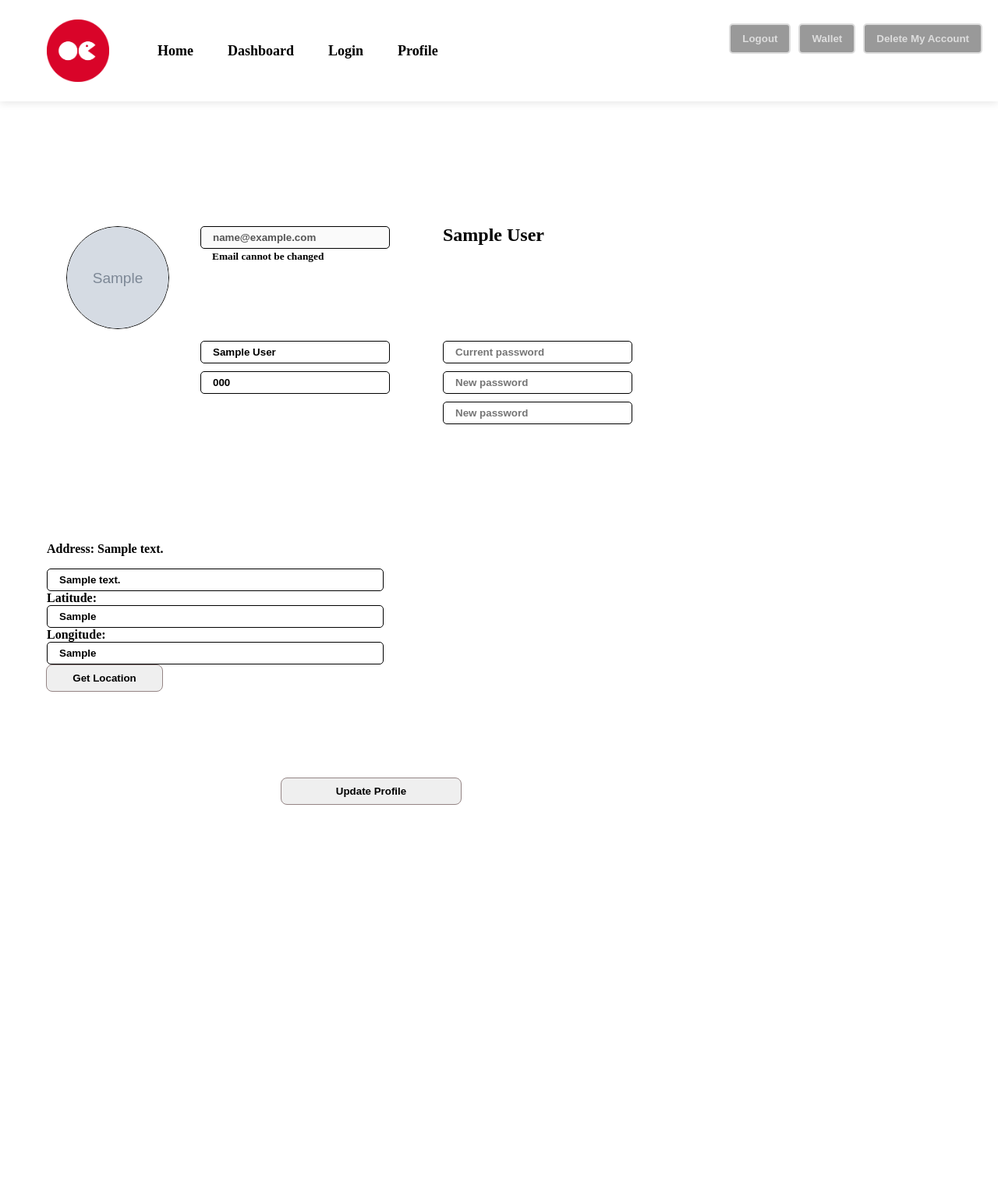
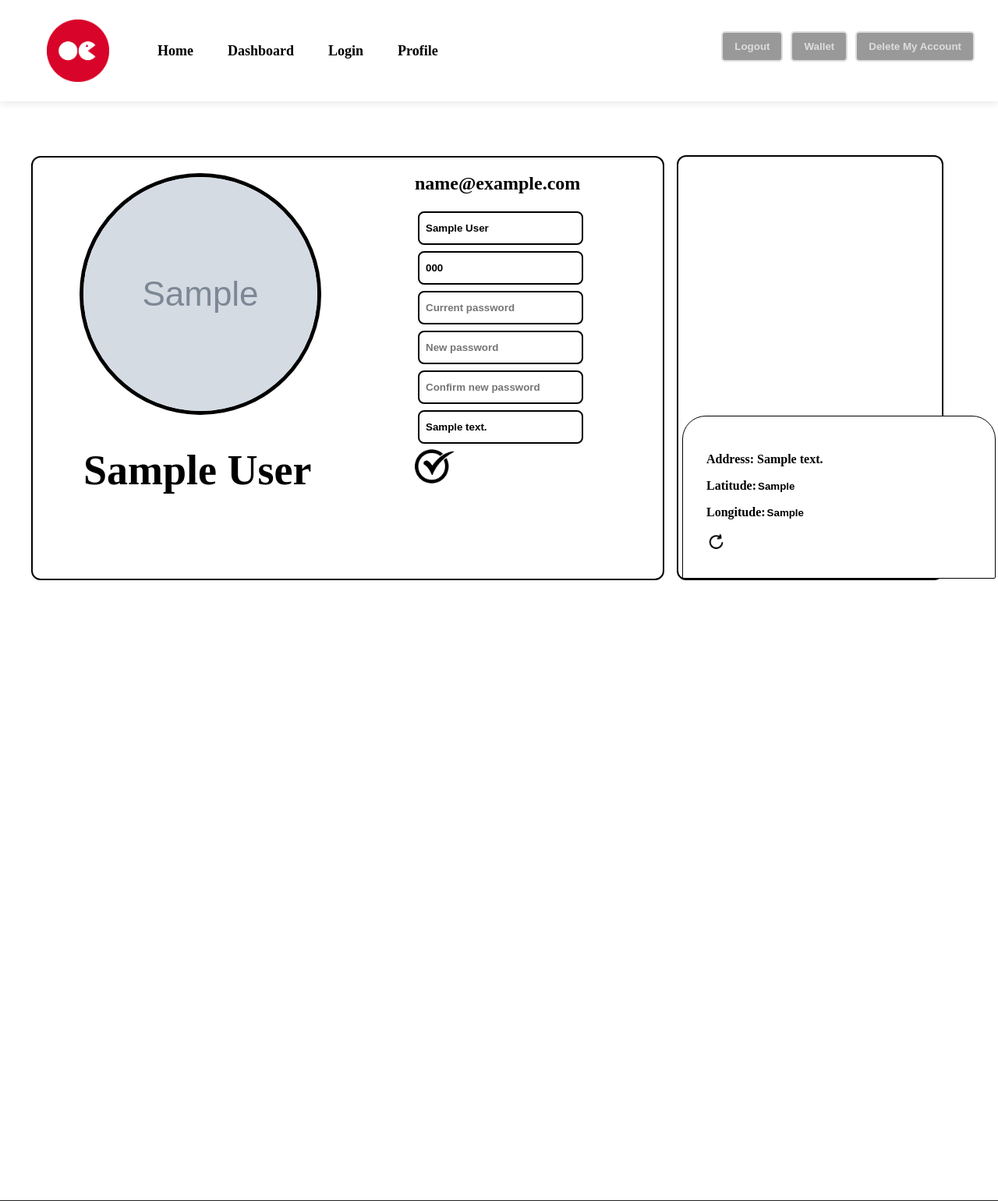
Before and after one commit to rajan083/HomeKitchen, a Flask app: page /profile in a window 1280 px wide. Shown: the top 1540 px of the page at 78% size. Run offline with Flask 3, Linux system fonts and the light colour scheme; the visitor is signed in with stand-in values (Sample User, id 1); tables that the repository leaves empty hold one stand-in row (values such as "Sample post"); grey boxes marked "Sample" are stand-in pictures; some libraries are stand-ins or nearby versions.

Commit message:
Add new PNG images for options and refresh functionality
- Added option.png to the static/images directory.
- Added refresh.png to the static/images directory.

```diff
--- a/static/style/style.css
+++ b/static/style/style.css
@@ -766,12 +766,9 @@ nav ul li a:active {
 
 .item-container {
     display: flex;
-    flex-wrap: wrap;
-    gap: 50px; /* Existing gap between rows and columns */
-    max-height: 600px;
+    gap: 50px;
     margin: 20px 150px;
     overflow: hidden;
-    border-radius: 10px;
 }
 
 .item-card {
@@ -1666,101 +1663,115 @@ footer {
     z-index: 10;
 }
 
-.profile-container{
-    display: flex;
-    margin: 10px;
+.profile-container {
+    display: flex;
+    margin: 20px;
     padding: 50px;
+    gap: 20px;
+}
+
+.without-lc-card {
+    border: 2px solid #000;
+    width: 70%;
+    height: 500px;
+    display: flex;
+    gap: 80px;
+    flex-wrap: wrap;
+    padding: 20px 5px;
+    left: -30px;
+    position: relative;
+    border-radius: 12px;
+}
+
+.location-card {
+    border: 2px solid #000;
+    position: relative;
+    top: -545px;
+    width: 30%;
+    height: 545px;
     justify-content: center;
-    gap: 20px;
-}
-.data{
-    display: flex;
-    flex-wrap: wrap;
-    gap: 50px;
-}
-.cred{
-    margin-top: 100px;
+    align-items: center;
+    padding: 2px 10px;
+    box-sizing: border-box;
+    border-radius: 12px;
+    justify-self: end;
+
+}
+.profile-data{
+    position: relative;
+    right: -80px;
+}
+
+.profile-image-name-container{
+    position: relative;
+    top: -100px;
+    right: -30px;
     display: flex;
     flex-direction: column;
-    gap: 100px;
-}
-.unchangeable, .changeable{
-    display: flex;
-    flex-wrap: wrap;
-    gap: 100px;
-
-}
-.sub-change{
-    display: flex;
-    flex-direction: column;
-    gap: 10px;
-}
-.address{
-    display: flex;
-    flex-direction: column;
-    justify-content: flex-end;
-    margin-top: 85px;
-}
-.address input, .changeable input,
-.unchangeable input, .sub-change input{
-    font-weight: bold;
-    transition:
-        transform 0.3s ease,
-        box-shadow 0.3s ease,
-        z-index 0.3s ease;
-    position: relative;
-    z-index: 1;
-}
-.map{
-    transition:
-        transform 0.3s ease,
-        box-shadow 0.3s ease,
-        z-index 0.3s ease;
-    position: relative;
-    z-index: 1;
-}
-.map:hover{
-    transform: scale(1.05) translateY(-5px);
-    box-shadow: 4px 4px 15px rgba(0, 0, 0, 0.4);
-    z-index: 10;
-}
-
-.unchangeable input:hover, .unchangeable input:active,
-.changeable input:hover, .changeable input:active,
-.sub-change input:hover, .sub-change input:active,
-.address input:hover, .address input:active{
-    transform: scale(1.05) translateY(-5px);
-    box-shadow: 4px 4px 15px rgba(0, 0, 0, 0.4);
-    z-index: 10;
-}
-.data input{
-    width: 100%;
-    height: auto;
-    border: 0.5px #000000 solid;
-    border-radius: 5px;
-    padding: 6px 15px;
-}
-.profile button{
-    font-weight: bold;
-    width: 20%;
+    align-items: flex-start;
+}
+.profile-data{
+    position: relative;
+    width: 30%;
+}
+.profile-data input{
+    margin: 4px;
+    padding: 2px 8px;
+    width: 80%;
     height: 35px;
-    border: 0.2px solid #958585;
-    border-radius: 8px;
-    transition:
-        transform 0.3s ease,
-        box-shadow 0.3s ease,
-        z-index 0.3s ease;
-    position: relative;
-    z-index: 1;
-}
-.profile button:hover, .profile button:active{
-    background-color: #d9d9d9;
-    border: 0.2px solid #000000;
-    color: #000000;
-    transform: scale(1.05) translateY(-5px);
-    box-shadow: 4px 4px 15px rgba(0, 0, 0, 0.4);
-    z-index: 10;
-}
+    border: 2px solid #000;
+    border-radius: 8px;
+    font-weight: bold;
+}
+
+.location-card-data {
+    width: 340px;
+    position: relative;
+    top: -70px;
+    left: -5px;
+    padding: 30px;
+    background: #fff;
+    border-radius: 30px 30px 2px 2px;
+    border: 1px solid #000;
+}
+
+.location-card-data input.lat-lng-input {
+    background: transparent;
+    border: none;
+    color: #000;
+    font-weight: bold;
+    width: 200px;
+    outline: none;
+    cursor: text;
+}
+
+
+.profile-submit {
+    border: none;
+    background: none;
+    transform: none !important;
+    box-shadow: none !important;
+    outline: none;
+    padding: 0;
+    margin: 0;
+}
+
+.profile-submit:hover,
+.profile-submit:active,
+.profile-submit:focus {
+    border: none;
+    background: none;
+    transform: none !important;
+    box-shadow: none !important;
+    outline: none;
+}
+.profile-submit img {
+    display: block;
+    transform: none;
+    box-shadow: none;
+    user-select: none;
+}
+
 
 .assigned_order{
     display: flex;
@@ -2380,3 +2391,85 @@ footer {
     box-shadow: 4px 4px 15px rgba(0, 0, 0, 0.4);
     z-index: 10;
 }
+.dropdown {
+    position: relative;
+    top: 10px;
+    display: inline-block;
+}
+
+.dropdown-button {
+    background: none;
+    color: white;
+    padding: 10px 16px;
+    font-size: 16px;
+    border: none;
+    cursor: pointer;
+    border-radius: 4px;
+    transition: transform 0.3s ease;
+}
+
+.dropdown-button:hover {
+    background: none;
+    transform: scale(1.1);
+}
+
+.dropdown-content {
+    left: -100px;
+    padding: 10px;
+    opacity: 0;
+    visibility: hidden;
+    position: absolute;
+    min-width: 200px;
+    box-shadow: 0px 8px 16px 0px rgba(0,0,0,0.2);
+    z-index: 1000;
+    background-color: rgba(0, 0, 0, 0.2);
+    border-radius: 15px;
+    overflow: hidden;
+    transform: translateY(-10px);
+    transition: opacity 0.3s ease, transform 0.3s ease, visibility 0.3s;
+}
+
+.dropdown:hover .dropdown-content {
+    opacity: 1;
+    visibility: visible;
+    transform: translateY(0);
+}
+
+.dropdown-content button {
+    margin: 5px;
+    color: black;
+    padding: 12px 16px;
+    text-decoration: none;
+    display: block;
+    width: calc(100% - 10px);
+    text-align: left;
+    border: none;
+    font-weight: bold;
+    border-radius: 8px;
+    cursor: pointer;
+    background: none;
+    border: 2px solid #000000;
+    transition:
+        transform 0.2s ease,
+        box-shadow 0.3s ease,
+        z-index 0.3s ease,
+        border-color 0.3s ease,
+        background-color 0.3s ease;
+    position: relative;
+    z-index: 1;
+}
+
+.dropdown-content button:hover {
+    border: 2px solid #fff;
+    background: rgba(0,0,0,0.8);
+    transform: scale(1.05) translateY(-5px);
+    box-shadow: 4px 4px 15px rgba(0, 0, 0, 0.4);
+    z-index: 10;
+}
+
+.top-right-buttons {
+    display: flex;
+    gap: 10px;
+    justify-content: flex-end;
+    padding: 10px;
+}
--- a/templates/item_details.html
+++ b/templates/item_details.html
@@ -51,7 +51,7 @@
         <div class="comments-section">
             {% if comments %}
                 {% for comment in comments|reverse %}
-                    <div class="comment">
+                    <div class="comment" style="display: flex; position: relative; left: -260px;">
                         <div style="display: flex; flex-direction: column;">
                             <p style="color: #000000; font-size: 16px; margin-bottom: 4px;">
                                 <strong>{{ comment.user.name if comment.user else 'Unknown User' }}</strong>: {{ comment.text }}
@@ -61,7 +61,7 @@
                     </div>
                 {% endfor %}
             {% else %}
-                <p>No comments yet. Be the first to comment!</p>
+                <p style="display: flex; position: relative; left: -195px;">No comments yet. Be the first to comment!</p>
             {% endif %}
         </div>
 
--- a/templates/profile.html
+++ b/templates/profile.html
@@ -18,57 +18,48 @@
         <button type="submit" class="btn btn-danger">Delete My Account</button>
     </form>
 </div>
-
-<div class= 'profile-page' style="font-weight: bold;">
+<div class="profile-page" style="font-weight: bold;">
     <div class="profile-container">
-        <div class="profile">
         <form method="POST" action="{{ url_for('profile') }}" enctype="multipart/form-data">
-                <div class='data'>
+            <div class="without-lc-card">
+                <div class="profile-image-name-container">
                     <label for="profile_image">
                         <img id="profilePreview" src="{{ url_for('static', filename=user.photo if user.photo else 'images/default-user.jpg') }}"
-                            alt="Profile Image" style="width: 130px; height: 130px; border: 1px solid #000; border-radius: 50%; margin-left: 25px; margin-top: 100px; margin-right: -10px;">
+                             alt="Profile Image"
+                             style="width: 300px; height: 300px; border: 5px solid #000; border-radius: 50%; margin-left: 25px; margin-top: 100px; margin-right: -10px;">
                     </label>
                     <input type="file" id="profile_image" name="profile_image" accept="image/*" style="display: none;" onchange="previewImage(event)">
-                    <div class='cred'>
-                        <div class='unchangeable'>
-                            <div>
-                                <input type="email" placeholder='Email' id="email" value="{{ user.email }}" disabled><br>
-                                <small class="text-muted">Email cannot be changed</small>
+                    <h1 style="font-size: 54px; right: -30px; position: relative;">{{ user.business_name }}</h1>
                 </div>
-                            <h2 style='margin-top: -2px;'>{{ user.business_name }}</h2>
+                <div class="profile-data">
+                    <h2 id="email">{{ user.email }}</h2><br>
+                    <input type="text" placeholder="Name" id="name" name="name" value="{{ user.name }}" required>
+                    <input type="tel" placeholder="Phone" id="phone" name="phone" value="{{ user.phone }}" required>
+                    {% if user.role == 'vendor' %}
+                        <input type="text" placeholder="Upi Id" id="upi_id" name="upi_id" value="{{ user.upi_id }}">
+                    {% endif %}
+                    <input type="password" placeholder="Current password" id="current_password" name="current_password">
+                    <input type="password" placeholder="New password" id="new_password" name="new_password">
+                    <input type="password" placeholder="Confirm new password" id="confirm_password" name="confirm_password">
+                    <input type="text" placeholder="Address" id="address" name="address" value="{{ user.address }}" required>
+                    <button class= 'profile-submit' type="submit" style="background: none; border: none; cursor: pointer;">
+                        <img src="{{ url_for('static', filename='images/checked.png') }}" style="width: 50px; height: 50px;" alt="Submit">
+                    </button>
+                </div>
+            </div>
+            <div class="location-card">
+                <div class="map" id="map" style="height: 400px; width: 100%; border-radius: 12px;"></div>
+                <div class="location-card-data">
+                    <p><strong>Address:</strong> {{ user.address }}</p>
+                    <p>Latitude:<input type="text" id="latitude" name="latitude" value="{{ user.latitude }}"readonly class="lat-lng-input"></p>
+                    <p>Longitude:<input type="text" id="longitude" name="longitude" value="{{ user.longitude }}"readonly class="lat-lng-input"></p>
+                    <img src="{{ url_for('static', filename='images/refresh.png') }}"style="width:25px; height:25px; cursor: pointer;" onclick="getLocation()" alt="Refresh Location">
+                </div>
+            </div>
+        </form>
+    </div>
 </div>
 
-                        <div class= 'changeable'>
-                            <div class= 'sub-change'>
-                                <input type="text" placeholder='Name' id="name" name="name" value="{{ user.name }}" required>
-                                <input type="tel" placeholder='Phone' id="phone" name="phone" value="{{ user.phone }}" required>
-                                {% if user.role == 'vendor' %}
-                                <input type="text" placeholder='Upi Id' id="upi_id" name="upi_id" value="{{ user.upi_id }}">
-                                {% endif %}
-                            </div>
-                            <div class= 'sub-change'>
-                                <input type="password" placeholder='Current password' id="current_password" name="current_password">
-                                <input type="password" placeholder='New password' id="new_password" name="new_password">
-                                <input type="password" placeholder='New password' id="confirm_password" name="confirm_password">
-                            </div>
-                        </div>
-                    </div>
-                    <div class='address'>
-                        <p><strong>Address:</strong> {{ user.address }}</p>
-                        <input type="text" placeholder='Address' id="address" name="address" value="{{ user.address }}" required>
-                        <label for="latitude">Latitude:</label>
-                        <input type="text" id="latitude" name="latitude" value="{{ user.latitude }}" required>
-
-                        <label for="longitude">Longitude:</label>
-                        <input type="text" id="longitude" name="longitude" value="{{ user.longitude }}" required>
-
-                        <button style="margin-left: -1px; width: 150px;" type="button" onclick="getLocation()">Get Location</button>
-                        <div class="map" id="map" style="height: 400px; width: 400px; border-radius: 12px; margin-top: 10px;"></div>
-                    </div>
-                </div>
-                <button style="margin-left: 300px; position: relative; top: -300px; z-index: 999;" type="submit" class="profile-submit">Update Profile</button>
-            </form>
-        </div>
 
     <script>
         document.querySelector('form').addEventListener('submit', function(e) {
@@ -165,5 +156,4 @@
     </script>
     <script async defer src="https://maps.googleapis.com/maps/api/js?key=AIzaSyBVlA9xGGRglT8JmRk4_J7QmAAJjgjBq1A&callback=initMap"></script>
 </div>
-</div>
 {% endblock %}
```
Also changed, not shown: templates/additems.html (+11 -87 lines), static/images/checked.png (added), static/images/option.png (added), static/images/refresh.png (added), static/qr_add_money_1.png (deleted), static/qr_add_money_2.png (deleted), static/qr_admin_payment_c359c9e4-b83.png (deleted). Lines whose indentation alone changed are shown as unchanged.
